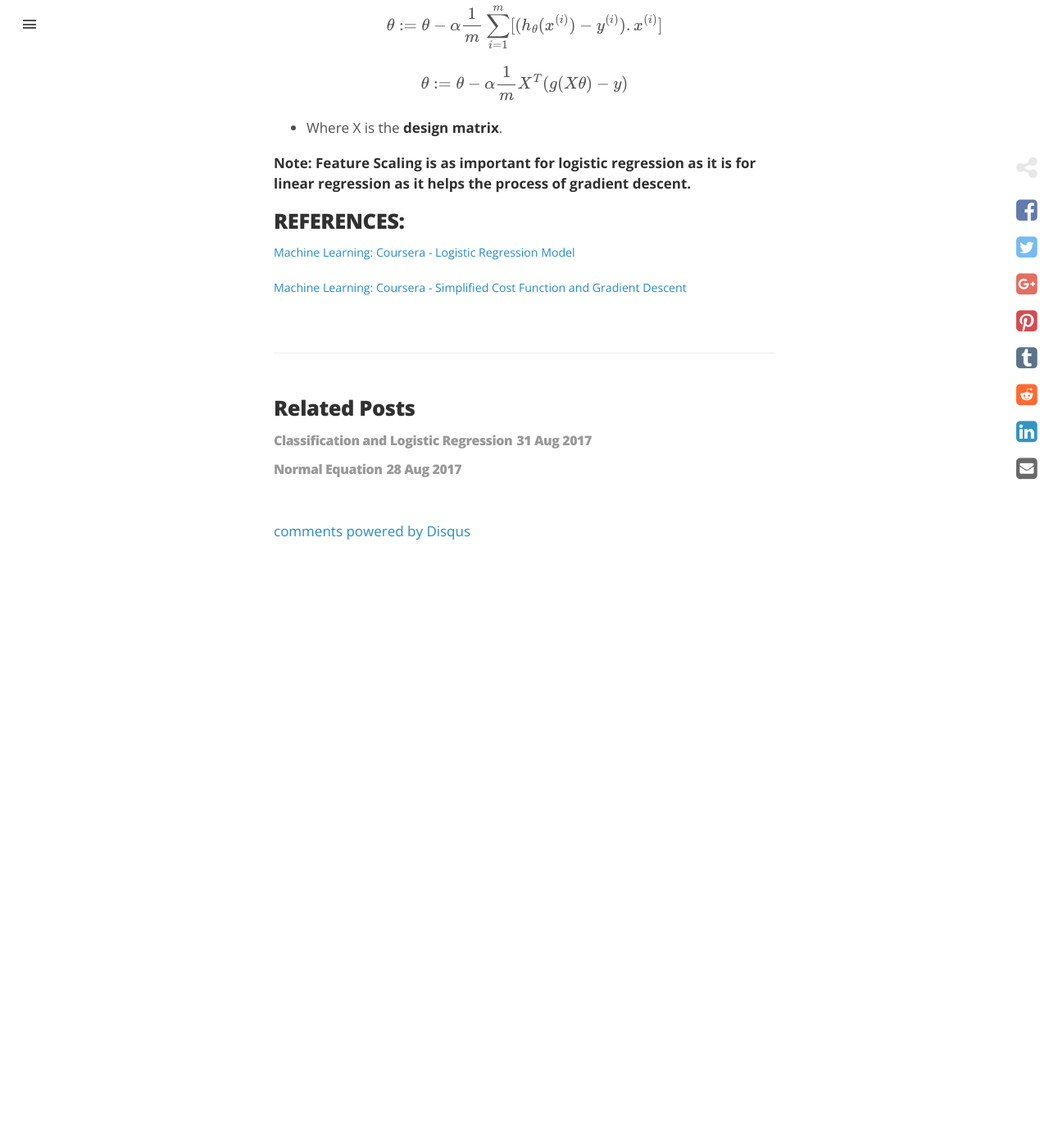
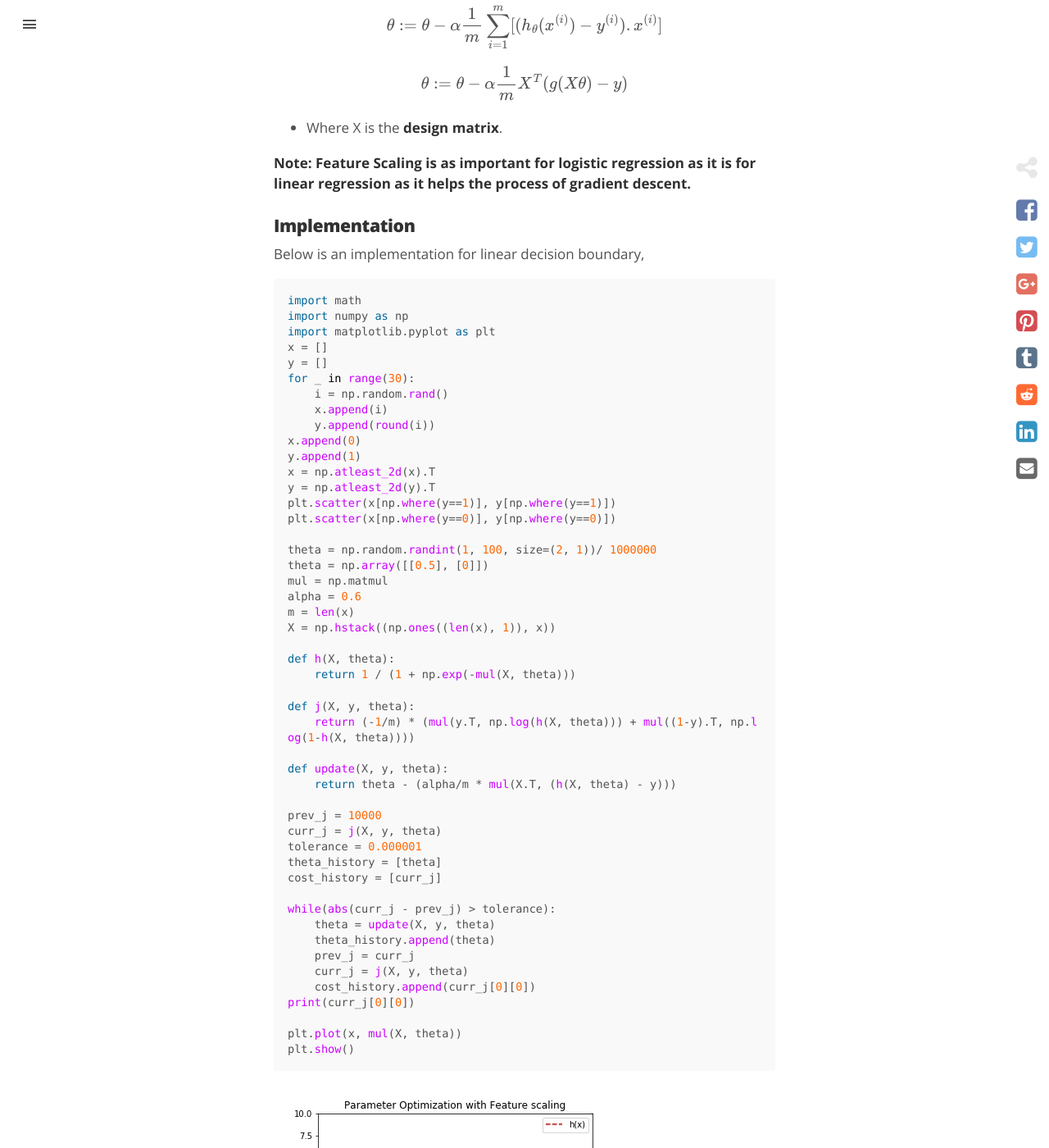
Before and after one commit to shreyasrh9/github-page-v2, a Jekyll site: the page built from _posts/2017-09-02-logistic-regression-model.md, in a window 1280 px wide and 1400 px high, scrolled down 4447 px. Shown: the whole window at 82% size. Built offline with Jekyll 4.4.1, drawn with Linux system fonts in a browser that asks for light colours; nearby versions of some CDN libraries; formulas are drawn with MathJax 3; comment, search, counter and statistics services are not loaded; before the commit the page ends 5108 px from its top, so only the background shows below that; some of the changed text lies outside the part shown.

Commit message:
logistic_regression_implementation

```diff
--- a/_posts/2017-09-02-logistic-regression-model.md
+++ b/_posts/2017-09-02-logistic-regression-model.md
@@ -194,6 +194,125 @@ $$\theta := \theta - \alpha {1 \over m} X^T (g(X\theta) - y)$$
 
 **Note: Feature Scaling is as important for logistic regression as it is for linear regression as it helps the process of gradient descent.**
 
+### Implementation
+
+Below is an implementation for linear decision boundary,
+
+~~~python
+import math
+import numpy as np
+import matplotlib.pyplot as plt
+x = []
+y = []
+for _ in range(30):
+    i = np.random.rand()
+    x.append(i)
+    y.append(round(i))
+x.append(0)
+y.append(1)
+x = np.atleast_2d(x).T
+y = np.atleast_2d(y).T
+plt.scatter(x[np.where(y==1)], y[np.where(y==1)])
+plt.scatter(x[np.where(y==0)], y[np.where(y==0)])
+
+theta = np.random.randint(1, 100, size=(2, 1))/ 1000000
+theta = np.array([[0.5], [0]])
+mul = np.matmul
+alpha = 0.6
+m = len(x)
+X = np.hstack((np.ones((len(x), 1)), x))
+
+def h(X, theta):
+    return 1 / (1 + np.exp(-mul(X, theta)))
+
+def j(X, y, theta):
+    return (-1/m) * (mul(y.T, np.log(h(X, theta))) + mul((1-y).T, np.log(1-h(X, theta))))
+
+def update(X, y, theta):
+    return theta - (alpha/m * mul(X.T, (h(X, theta) - y)))
+
+prev_j = 10000
+curr_j = j(X, y, theta)
+tolerance = 0.000001
+theta_history = [theta]
+cost_history = [curr_j]
+
+while(abs(curr_j - prev_j) > tolerance):
+    theta = update(X, y, theta)
+    theta_history.append(theta)
+    prev_j = curr_j
+    curr_j = j(X, y, theta)
+    cost_history.append(curr_j[0][0])
+print(curr_j[0][0])
+
+plt.plot(x, mul(X, theta))
+plt.show()
+~~~
+
+![Linear Decision Boundary](/assets/2017-09-02-logistic-regression-model/fig-3-linear-decision-boundary.gif?raw=true)
+
+Plot above shows how the **linear decision boundary** fits the data over the iterations. The plot below is the **contour plot** of the cost function.
+
+![Contour Plot](/assets/2017-09-02-logistic-regression-model/fig-4-contour-plot.png?raw=true)
+
+Following is an implementation of non-linear decision boundary. The code is similar to the previous implementation but the **data and the dimensions of the design matrix vary** because of higher number of features.
+
+~~~python
+import math
+import numpy as np
+import matplotlib.pyplot as plt
+x = np.array([
+    [0,0], [0,1], [0, -1], [1, 0], [-1, 0],
+    [0,2], [0, -2], [2, 0], [-2, 0]
+])
+y = np.atleast_2d([0, 0, 0, 0, 0, 1, 1, 1, 1]).T
+plt.scatter(x[np.where(y==1),0], x[np.where(y==1), 1])
+plt.scatter(x[np.where(y==0),0], x[np.where(y==0), 1])
+
+theta = np.random.randint(1, 100, size=(5, 1))/ 100
+mul = np.matmul
+alpha = 0.1
+m = len(x)
+X = np.hstack((np.ones((len(x), 1)), x, np.power(x,2)))
+
+def h(X, theta):
+    return 1 / (1 + np.exp(-mul(X, theta)))
+
+def j(X, y, theta):
+    return (-1/m) * (mul(y.T, np.log(h(X, theta))) + mul((1-y).T, np.log(1-h(X, theta))))
+
+def update(X, y, theta):
+    return theta - (alpha/m * mul(X.T, (h(X, theta) - y)))
+
+prev_j = 10000
+curr_j = j(X, y, theta)
+tolerance = 0.000001
+theta_history = [theta]
+cost_history = [curr_j]
+
+while(abs(curr_j - prev_j) > tolerance):
+    theta = update(X, y, theta)
+    theta_history.append(theta)
+    prev_j = curr_j
+    curr_j = j(X, y, theta)
+    cost_history.append(curr_j[0][0])
+print("Regression stopped with error: %.2f" % curr_j[0][0])
+x = np.array(range(-1534,1535))/1000
+y1 = [math.sqrt((-theta[0]-(theta[3]*i*i))/theta[4]) for i in x.tolist()]
+y2 = [-math.sqrt((-theta[0]-(theta[3]*i*i))/theta[4]) for i in x.tolist()]
+plt.plot(x, y1, 'b')
+plt.axis('equal')
+plt.plot(x, y2, 'b')
+plt.title('Non-Linear Decision Boundary')
+plt.show()
+~~~
+
+The following plot shows the **circular decision boundary**.
+
+![Non-Linear Decision Boundary](/assets/2017-09-02-logistic-regression-model/fig-5-non-linear-decision-boundary.png?raw=true)
+
+A rough implementation of all these plots and some more can be found [here](https://github.com/shams-sam/logic-lab/blob/master/CourseraMachineLearningAndrewNg/LogisticRegression.ipynb){:target="_blank"}.
+
 ## REFERENCES:
 
 <small>[Machine Learning: Coursera - Logistic Regression Model](https://www.coursera.org/learn/machine-learning/lecture/1XG8G/cost-function){:target="_blank"}</small>
```
Also changed, not shown: _posts/2017-08-23-multivariate-linear-regression.md (+1 -1 lines), assets/2017-09-02-logistic-regression-model/fig-3-linear-decision-boundary.gif (added), assets/2017-09-02-logistic-regression-model/fig-4-contour-plot.png (added), assets/2017-09-02-logistic-regression-model/fig-5-non-linear-decision-boundary.png (added).
